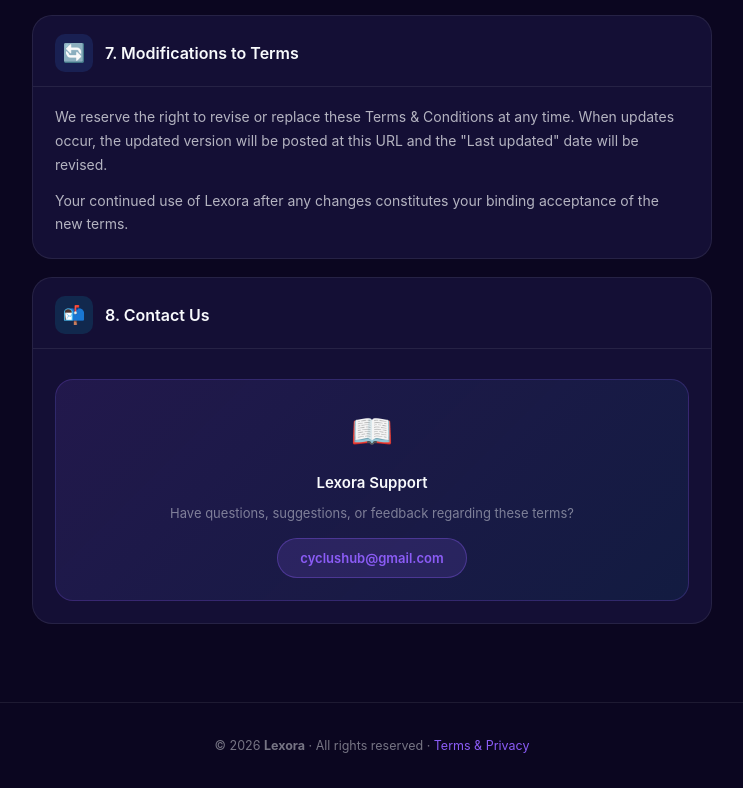
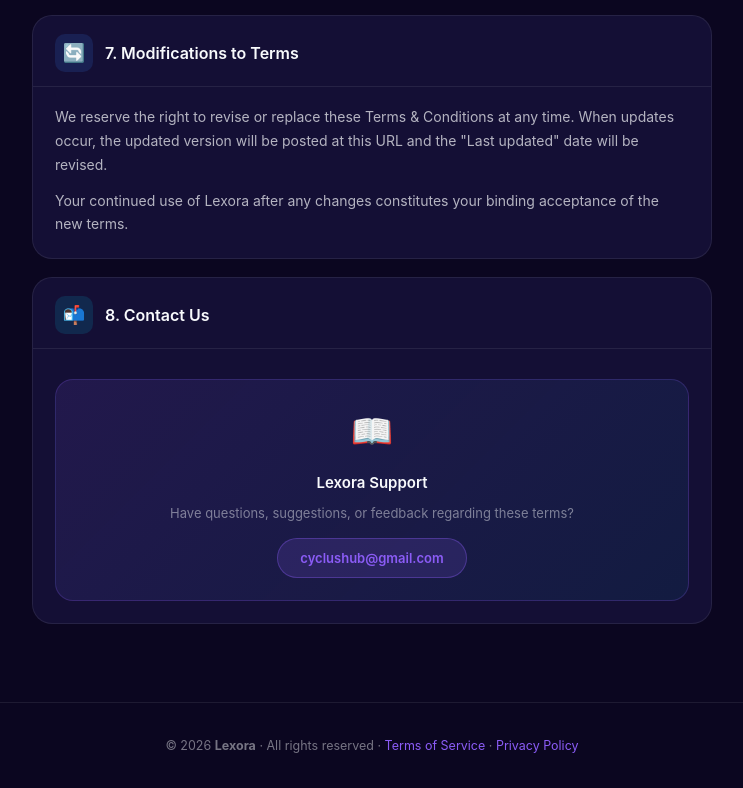
Before and after one commit to Vishal007M/lexora_terms, a plain HTML site: page index.html in a window 1280 px wide. Shown: the part 3857-4645 px from the top of the page, without its empty margins (268-1011 px from the left). Drawn offline with Linux system fonts and the light colour scheme.

Commit message:
Update index.html

```diff
--- a/index.html
+++ b/index.html
@@ -279,8 +279,8 @@
     <div class="badge">⚖️ Terms of Service &amp; Usage Agreement</div>
 
     <div style="display: flex; justify-content: center; gap: 12px; margin-top: 20px; max-width: 440px; margin-left: auto; margin-right: auto;">
-        <a href="terms.html" style="flex: 1; text-align: center; padding: 10px 16px; border-radius: 12px; text-decoration: none; font-size: 14px; font-weight: 600; background: var(--accent-purple); color: #FFFFFF; box-shadow: 0 4px 16px rgba(139,92,246,0.35);">📜 Terms of Service</a>
-        <a href="privacy_policy.html" style="flex: 1; text-align: center; padding: 10px 16px; border-radius: 12px; text-decoration: none; font-size: 14px; font-weight: 600; background: var(--surface2); color: var(--text-secondary); border: 1px solid var(--border);">🔒 Privacy Policy</a>
+        <a href="https://vishal007m.github.io/lexora_terms/" style="flex: 1; text-align: center; padding: 10px 16px; border-radius: 12px; text-decoration: none; font-size: 14px; font-weight: 600; background: var(--accent-purple); color: #FFFFFF; box-shadow: 0 4px 16px rgba(139,92,246,0.35);">📜 Terms of Service</a>
+        <a href="https://vishal007m.github.io/lexora_privacy/" style="flex: 1; text-align: center; padding: 10px 16px; border-radius: 12px; text-decoration: none; font-size: 14px; font-weight: 600; background: var(--surface2); color: var(--text-secondary); border: 1px solid var(--border);">🔒 Privacy Policy</a>
     </div>
 </div>
 
@@ -562,7 +562,7 @@
 
 <!-- Footer -->
 <div class="footer">
-    © 2026 <strong>Lexora</strong> · All rights reserved · <a href="https://vishal007m.github.io/lexora_terms/">Terms &amp; Privacy</a>
+    © 2026 <strong>Lexora</strong> · All rights reserved · <a href="https://vishal007m.github.io/lexora_terms/">Terms of Service</a> · <a href="https://vishal007m.github.io/lexora_privacy/">Privacy Policy</a>
 </div>
 
 </body>
```
